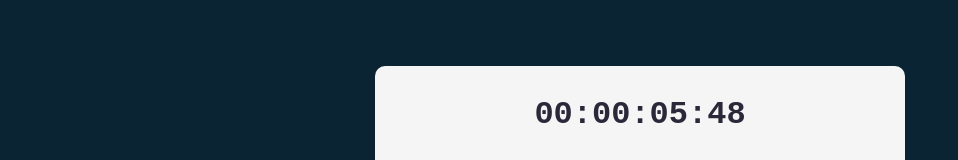
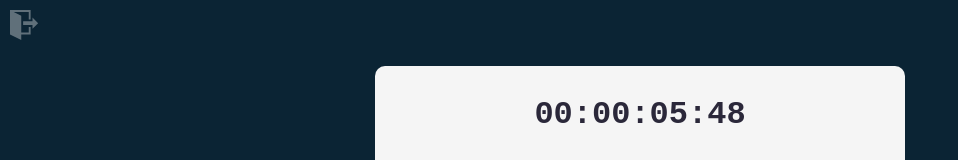
Before and after one commit to netrolite/tenzies-react, a React (Vite) app: page /#/game in a window 1280 px wide. Shown: the top 160 px of the page, without its empty margins (0-958 px from the left). Built offline with nearby package versions, Linux system fonts and the light colour scheme.

Commit message:
add quit-game icon

```diff
--- a/package.json
+++ b/package.json
@@ -13,6 +13,7 @@
     "react": "^18.2.0",
     "react-confetti": "^6.1.0",
     "react-dom": "^18.2.0",
+    "react-icons": "^4.6.0",
     "react-router-dom": "^6.4.3"
   },
   "devDependencies": {
--- a/src/TitleScreen.jsx
+++ b/src/TitleScreen.jsx
@@ -10,7 +10,11 @@ export default function TitleScreen() {
     return (
             <div className="container title-screen">
                 <h1 className="game-title">Tenzies</h1>
-                {prevBestTime && <h2 className="prev-best-time">Your best time: {prevBestTime}</h2>}
+                {
+                    prevBestTime
+                    &&
+                    <h2 className="prev-best-time">Your best time: {prevBestTime}</h2>
+                }
 
 
                 <div className="buttons-container title-screen-buttons-container">
--- a/src/game/Game.jsx
+++ b/src/game/Game.jsx
@@ -9,6 +9,7 @@ import {
 } from "./gameFunctions"
 import Die from "./Die"
 import Confetti from "react-confetti"
+import { ImExit } from "react-icons/im"
 import { useNavigate } from "react-router-dom"
 
 export default function Game() {
@@ -98,6 +99,11 @@ export default function Game() {
 
   return (
     <>
+        <ImExit
+          className="quit-icon"
+          title="Quit Game"
+          onClick={() => navigate("/")}
+        />
         <button
           className="instant-win-button"
           onClick={() => triggerWin(setWon, milliseconds)}>
--- a/src/index.css
+++ b/src/index.css
@@ -5,6 +5,7 @@
   --rules: #4A4E74;
   --die-frozen: #59E391;
   --button: #5035FF;
+  --icon: rgba(255, 255, 255, .35);
 }
 
 * {
@@ -30,11 +31,21 @@ body {
 .instant-win-button {
   position: absolute;
   top: 10px;
-  left: 10px;
+  right: 10px;
   width: 30px;
   height: 30px;
   border: none;
   background-color: transparent;
+}
+
+.quit-icon {
+  position: absolute;
+  top: 10px;
+  left: 10px;
+  color: var(--icon);
+  width: 30px;
+  height: 30px;
+  cursor: pointer;
 }
 
 .container {
```
Also changed, not shown: 1 other file (tests, documents, lock files or other folders).
